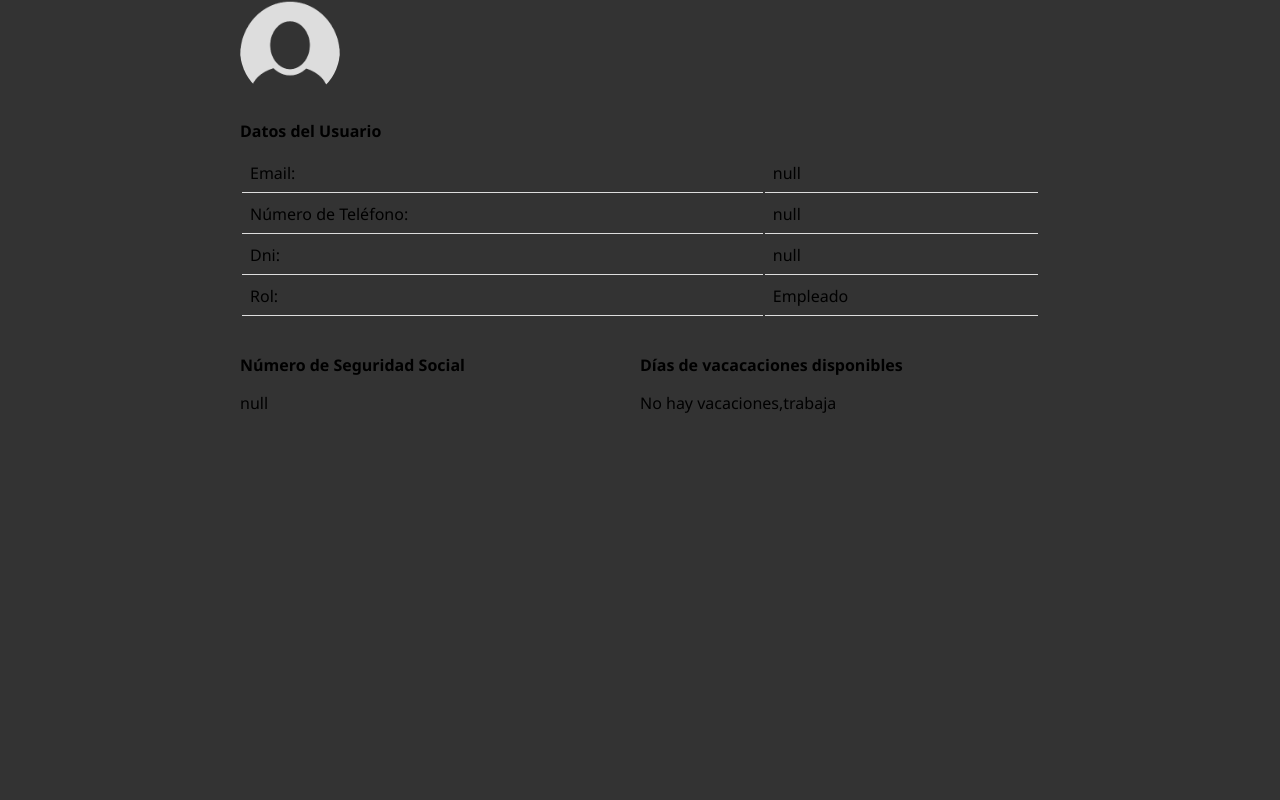
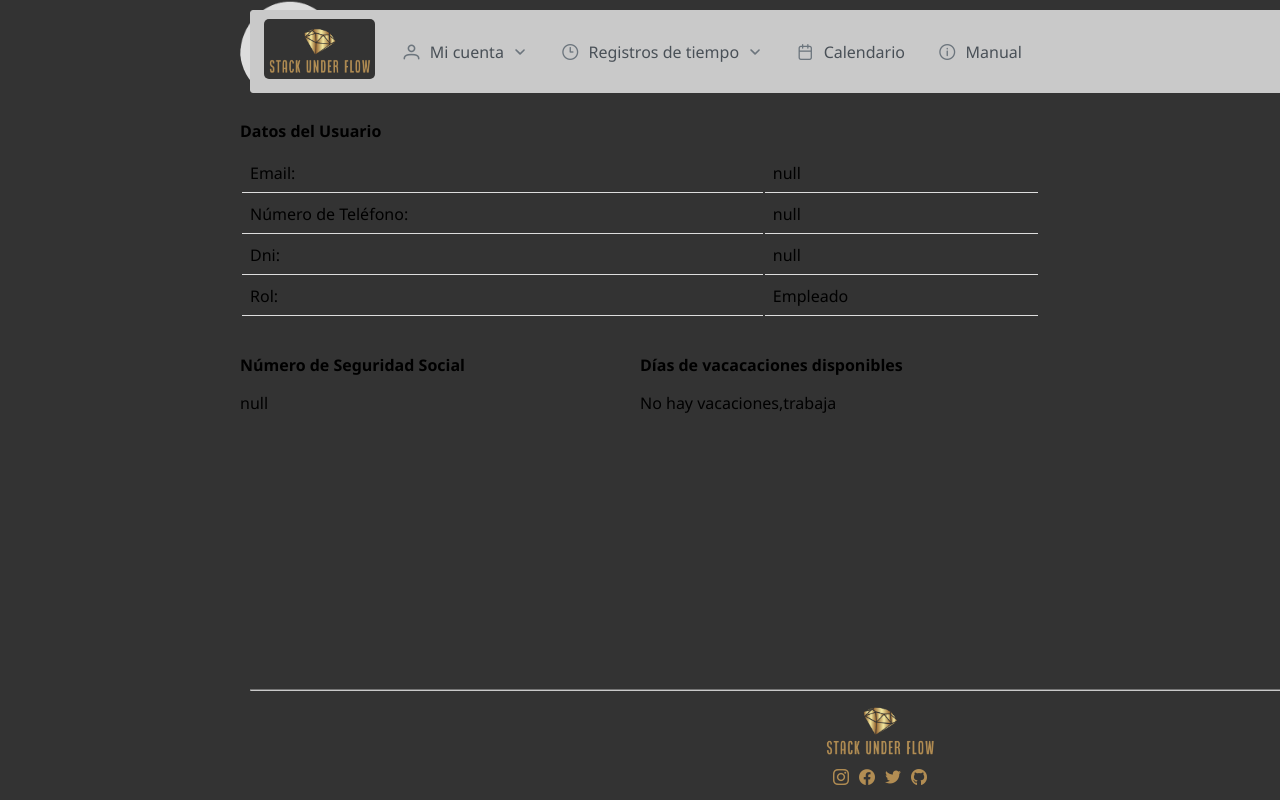
Before and after one commit to SyTW2324/E02, a Vue app in the folder labRecApp/frontend/: page /profile in a window 1280 px wide. Built offline with nearby package versions, Linux system fonts and the light colour scheme.

Commit message:
Se añaden el encabezado y el pie de pagina del proyecto al componenten userProfile

```diff
--- a/labRecApp/frontend/src/views/userProfile.vue
+++ b/labRecApp/frontend/src/views/userProfile.vue
@@ -1,5 +1,9 @@
 <template>
     <div class="user-profile">
+        <header>
+          <mainNavbarComponent></mainNavbarComponent>
+        </header>
+        <!-- Cuerpo de los datos del perfil-->
         <div class="profile-header">
             <img src="../assets/Login_usuario.png" alt="User Photo" class="profile-photo" />
             <div class="user-info">
@@ -38,16 +42,25 @@
                 <h3>Días de vacacaciones disponibles</h3>
                 <p>{{ getUserVacationAvailableDays() }}</p>
             </div>
-            <!-- Agrega más paneles según la información adicional que desees mostrar -->
         </div>
+        <!-- Pie de pagina de la aplicacion-->
+        <footer>
+          <footerComponent></footerComponent>
+        </footer>
     </div>
 </template>
 
 <script lang="ts">
 // import "../styles/userProfile_style.css"
 import { userAuthentication } from "../tools/store";
+import mainNavbarComponent from "../components/mainNavbar.vue"
+import footerComponent from "../components/footer.vue";
 export default {
     data() {
+    },
+    components: {
+        mainNavbarComponent,
+        footerComponent
     },
     setup() {
         const authStore = userAuthentication();
```
